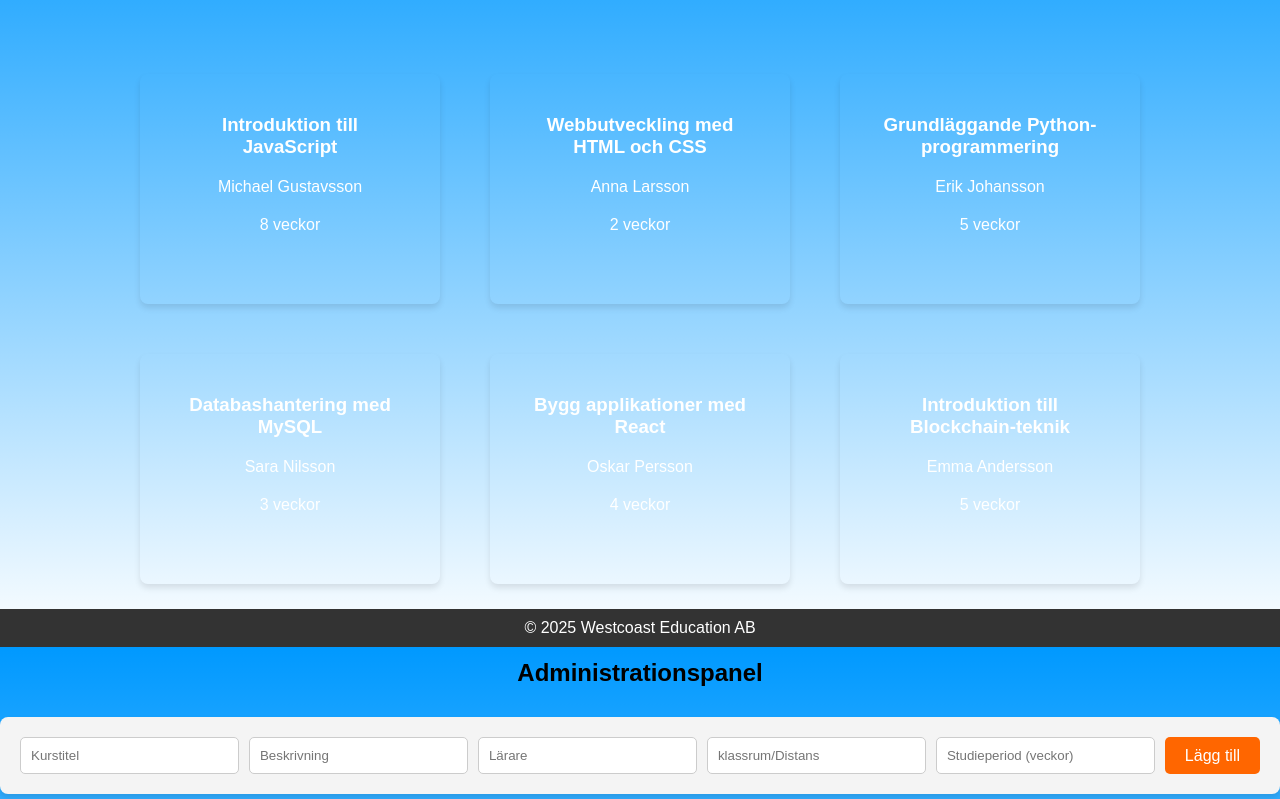
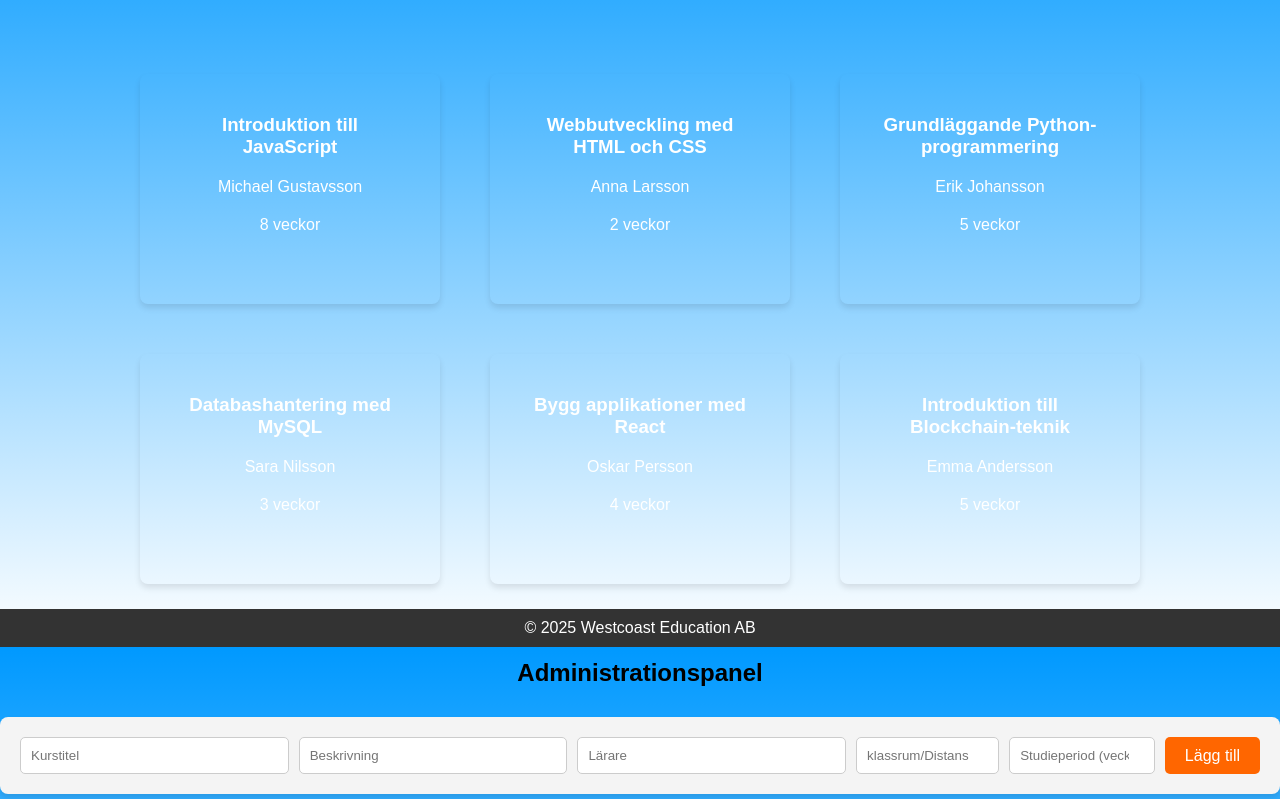
Before and after one commit to NiklasNilsson79/Westcoast_Education, a website with bundled scripts: page courses.html in a window 1280 px wide. Shown: the part 153-952 px from the top of the page. Built offline with nearby package versions, Linux system fonts and the light colour scheme; data requests are answered from the project's data file.

Commit message:
Ändrade lite css

```diff
--- a/courses.html
+++ b/courses.html
@@ -30,11 +30,13 @@
         required />
       <input type="text" name="teacher" placeholder="Lärare" required />
       <input
+        class="study-style"
         type="text"
         name="courseType"
         placeholder="klassrum/Distans"
         required />
       <input
+        class="course-duration"
         type="number"
         name="duration"
         placeholder="Studieperiod (veckor)"
--- a/src/styles/styles.css
+++ b/src/styles/styles.css
@@ -407,6 +407,14 @@ form textarea {
   border-radius: 5px;
 }
 
+.course-duration {
+  width: 51%;
+}
+
+.study-style {
+  width: 50%;
+}
+
 .add-class {
   white-space: nowrap;
   background-color: #ff6600;
```
